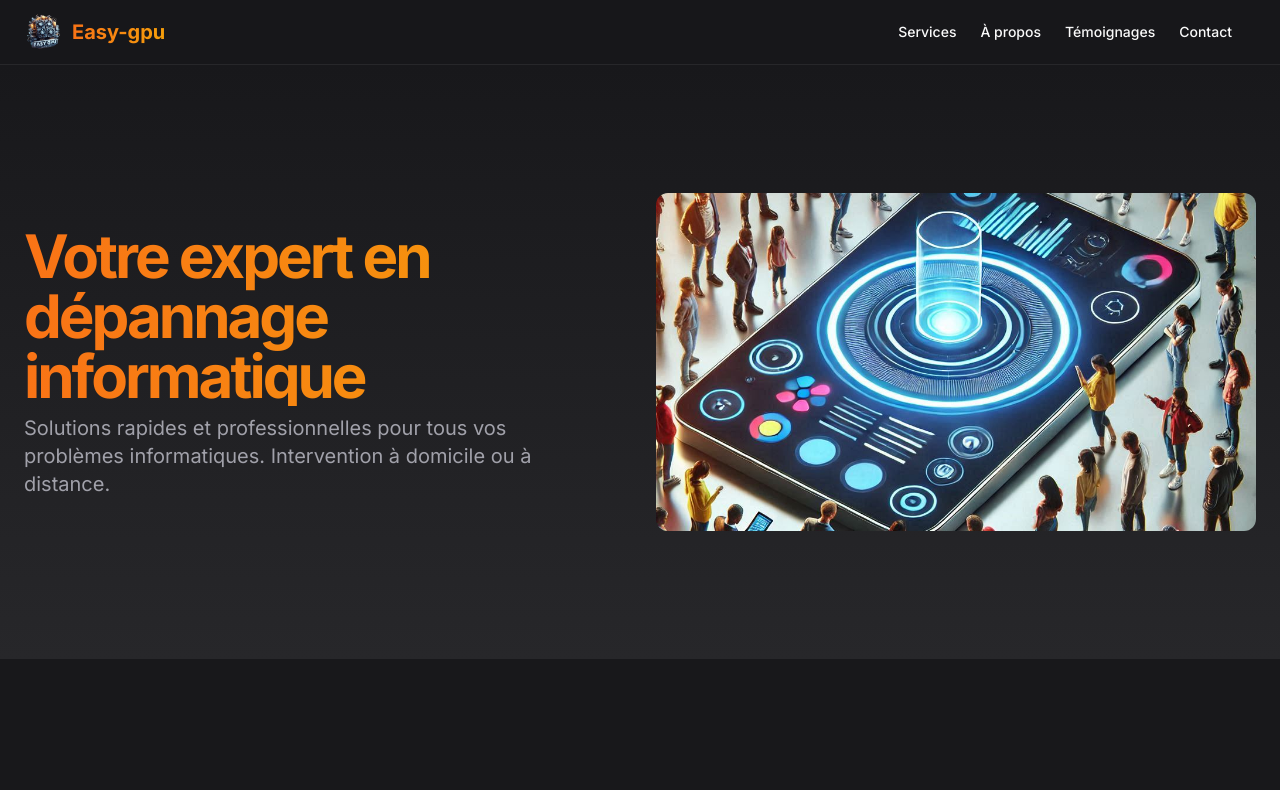
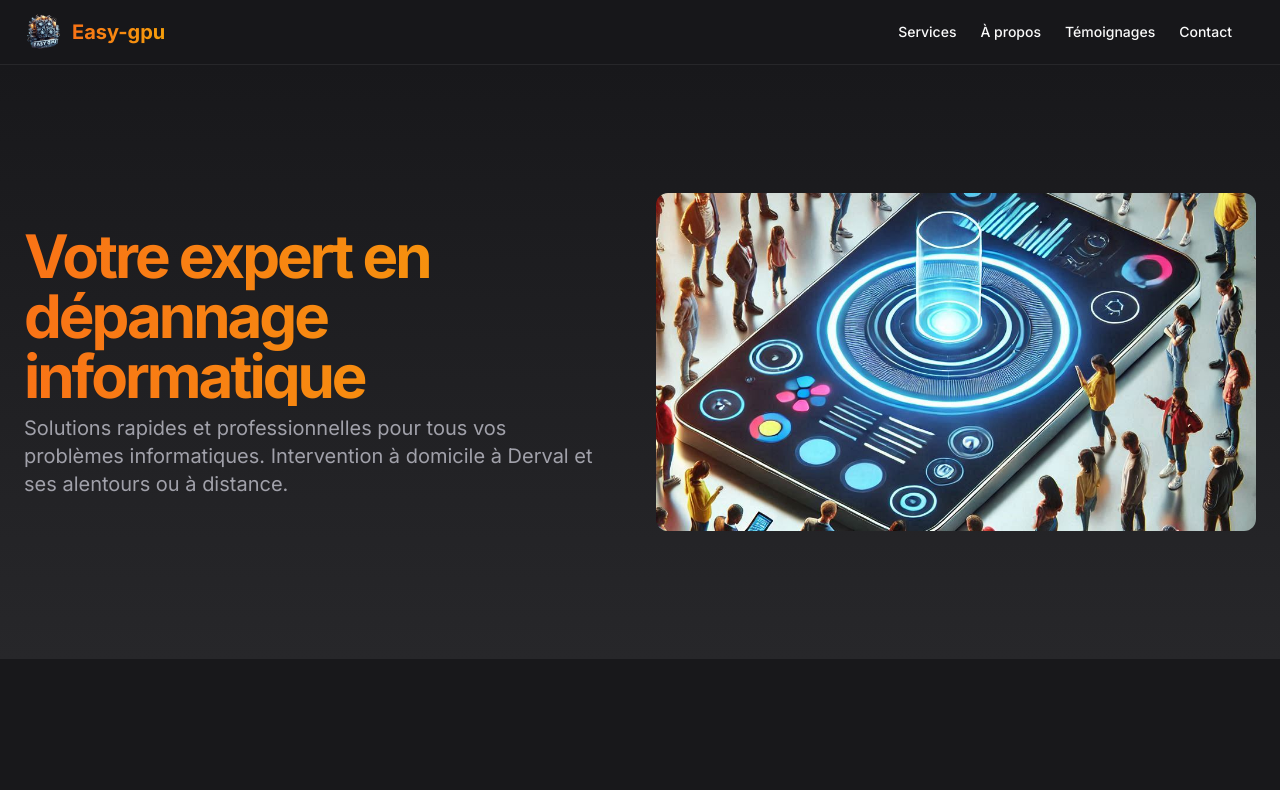
Before and after one commit to MaxCapette/easygpudepannage, a Next.js app: page / in a window 1280 px wide. Shown: the top 790 px of the page. Built offline with nearby package versions, Linux system fonts and the light colour scheme.

Commit message:
add some details in first section

```diff
--- a/src/app/page.tsx
+++ b/src/app/page.tsx
@@ -16,7 +16,7 @@ export default function Home() {
                   Votre expert en dépannage informatique
                 </h1>
                 <p className="max-w-[600px] text-zinc-400 md:text-xl">
-                  Solutions rapides et professionnelles pour tous vos problèmes informatiques. Intervention à domicile ou à distance.
+                  Solutions rapides et professionnelles pour tous vos problèmes informatiques. Intervention à domicile à Derval et ses alentours ou à distance.
                 </p>
               </div>
 
```
